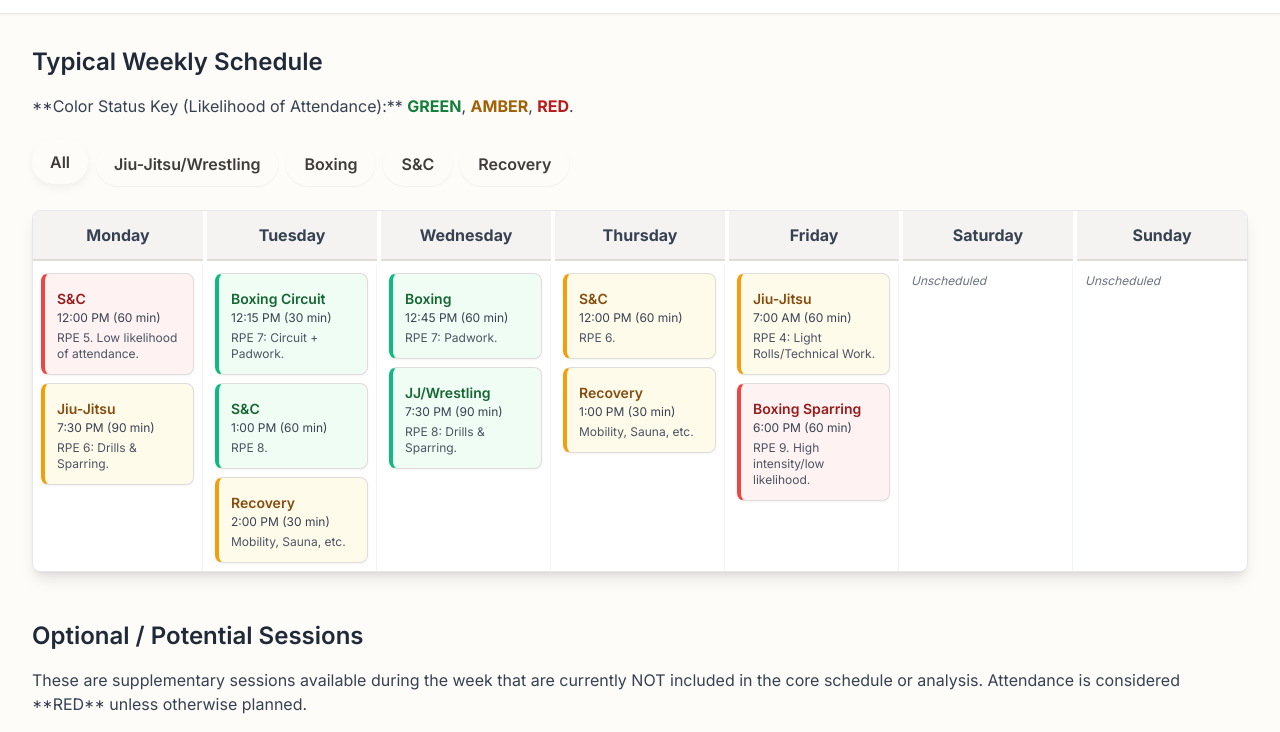
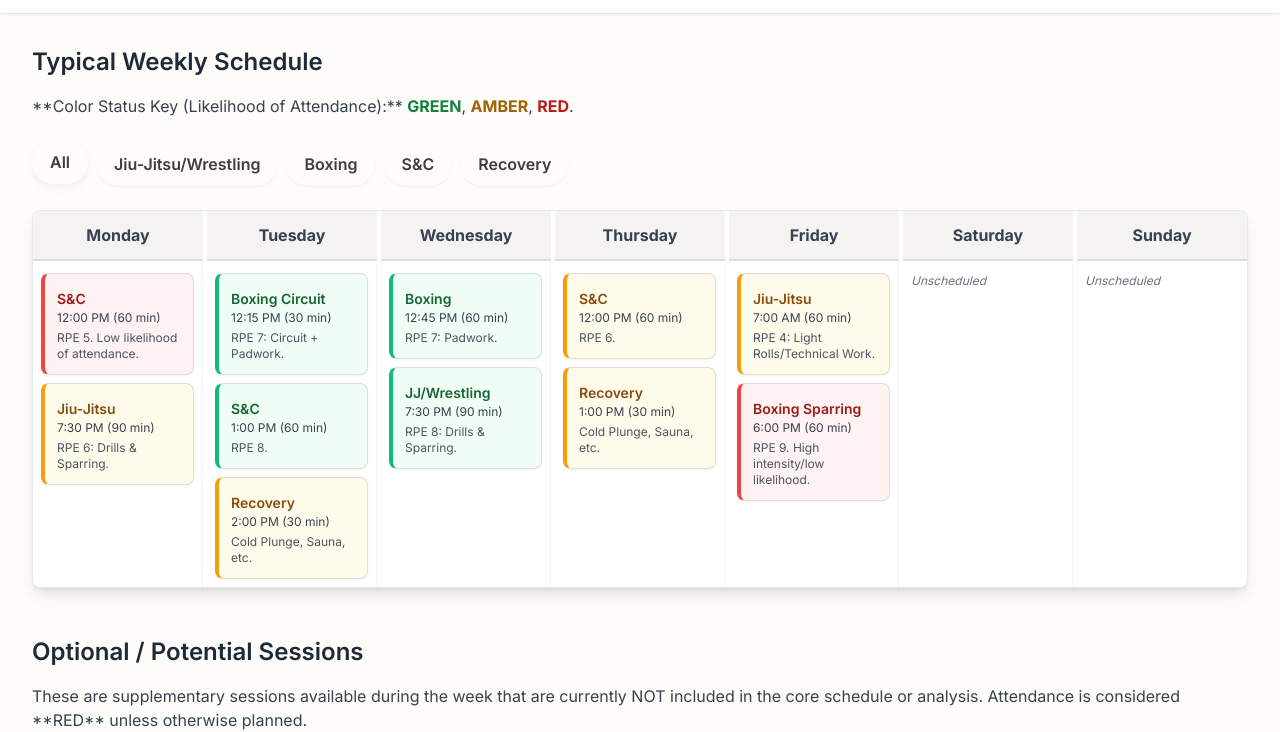
Before and after one commit to antonyfulcher/TrainingDashboard, a plain HTML site: page index.html in a window 1280 px wide. Shown: the part 87-819 px from the top of the page. Drawn offline with nearby package versions, Linux system fonts and the light colour scheme.

Commit message:
Update index.html

```diff
--- a/index.html
+++ b/index.html
@@ -141,7 +141,7 @@
                     <div class="activity-card card-rag-amber rounded-lg p-3" data-activity-type="rec">
                         <span class="text-sm font-semibold text-yellow-800">Recovery</span>
                         <p class="text-xs text-gray-700">2:00 PM (30 min)</p>
-                        <p class="text-xs text-gray-600 mt-1">Mobility, Sauna, etc.</p>
+                        <p class="text-xs text-gray-600 mt-1">Cold Plunge, Sauna, etc.</p>
                     </div>
                 </div>
                 <!-- Wednesday -->
@@ -167,7 +167,7 @@
                      <div class="activity-card card-rag-amber rounded-lg p-3" data-activity-type="rec">
                         <span class="text-sm font-semibold text-yellow-800">Recovery</span>
                         <p class="text-xs text-gray-700">1:00 PM (30 min)</p>
-                        <p class="text-xs text-gray-600 mt-1">Mobility, Sauna, etc.</p>
+                        <p class="text-xs text-gray-600 mt-1">Cold Plunge, Sauna, etc.</p>
                     </div>
                 </div>
                 <!-- Friday -->
```
